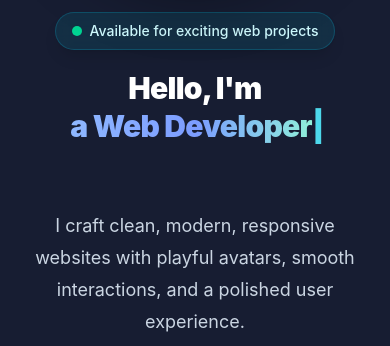
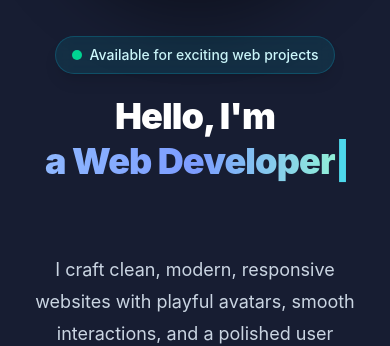
Before and after one commit to MehmoodCoder/Portfolio, a React (Vite) app in the folder Portfolio_Website/: page / in a window 390 px wide. Shown: the part 436-782 px from the top of the page. Built offline with nearby package versions, Linux system fonts and the light colour scheme.

Commit message:
Minor changes on Home Route

```diff
--- a/Portfolio_Website/src/Routes/Home.jsx
+++ b/Portfolio_Website/src/Routes/Home.jsx
@@ -18,7 +18,7 @@ const skills = [
         name: "Tailwind",
         isSvg: true,
         svgContent: (
-            <svg className="mr-2 h-4 w-4 text-[#38bdf8]" viewBox="0 0 24 24" fill="currentColor" xmlns="http://www.w3.org/2000/svg">
+            <svg className="mr-2 h-4 w-4 text-[#38bdf8]" viewBox="0 0 24 24" fill="currentColor" xmlns="http://w3.org">
                 <path d="M12.001 4.8c-3.2 0-5.2 1.6-6 4.8 1.2-1.6 2.6-2.2 4.2-1.8.913.228 1.565.89 2.288 1.624C13.666 10.618 15.027 12 18.001 12c3.2 0 5.2-1.6 6-4.8-1.2 1.6-2.6 2.2-4.2 1.8-.913-.228-1.565-.89-2.288-1.624C16.337 6.182 14.976 4.8 12.001 4.8zm-6 7.2c-3.2 0-5.2 1.6-6 4.8 1.2-1.6 2.6-2.2 4.2-1.8.913.228 1.565.89 2.288 1.624 1.177 1.194 2.538 2.576 5.512 2.576 3.2 0 5.2-1.6 6-4.8-1.2 1.6-2.6 2.2-4.2 1.8-.913-.228-1.565-.89-2.288-1.624C10.337 13.382 8.976 12 6.001 12z" />
             </svg>
         )
@@ -28,7 +28,7 @@ const skills = [
         name: "Python",
         isSvg: true,
         svgContent: (
-            <svg className="mr-2 h-4 w-4" viewBox="0 0 448 512" xmlns="http://www.w3.org/2000/svg">
+            <svg className="mr-2 h-4 w-4" viewBox="0 0 448 512" xmlns="http://w3.org">
                 <path d="M439.4 153.8c0-26.8-21.7-48.5-48.5-48.5H352V64c0-35.3-28.7-64-64-64H160C124.7 0 96 28.7 96 64v48.5H48.5C21.7 112.5 0 134.2 0 161v97c0 26.8 21.7 48.5 48.5 48.5H96v48.5c0 35.3 28.7 64 64 64h41.7c-11.8-13.4-19-30.8-19-50 0-43.1 34.9-78 78-78h130.2c26.8 0 48.5-21.7 48.5-48.5v-131z" fill="#306998" />
                 <path d="M8.6 358.2c0 26.8 21.7 48.5 48.5 48.5H96V448c0 35.3 28.7 64 64 64h128c35.3 0 64-28.7 64-64v-48.5h47.5c26.8 0 48.5-21.7 48.5-48.5v-97c0-26.8-21.7-48.5-48.5-48.5H352V217c0-35.3-28.7-64-64-64H246.3c11.8 13.4 19 30.8 19 50 0 43.1-34.9 78-78 78H57.1c-26.8 0-48.5 21.7-48.5 48.5v128.7z" fill="#FFD43B" />
             </svg>
@@ -40,8 +40,8 @@ const skills = [
 const Home = () => {
     return (
         <>
-            <NavBar /><br/>
-            <section className="px-4 py-16 text-white sm:px-6 sm:py-20 lg:px-8 lg:py-24 xl:px-16">
+            <NavBar />
+            <section className="px-4 pt-28 pb-16 text-white sm:px-6 sm:py-20 lg:px-8 lg:py-24 xl:px-16">
                 <div className="mx-auto flex max-w-7xl flex-col-reverse items-center justify-between gap-10 lg:flex-row lg:gap-16">
                     <div className="w-full max-w-2xl text-center lg:text-left">
                         <div className="mb-5 inline-flex items-center rounded-full border border-cyan-400/20 bg-cyan-400/10 px-4 py-2 text-sm font-medium text-cyan-100 shadow-lg backdrop-blur-sm">
@@ -49,7 +49,7 @@ const Home = () => {
                             Available for exciting web projects
                         </div>
 
-                        <h1 className="text-3xl font-black leading-tight tracking-tight text-white sm:text-6xl lg:text-6xl min-h-[120px] sm:min-h-[auto]">
+                        <h1 className="text-4xl font-black leading-tight tracking-tight text-white sm:text-5xl md:text-6xl lg:text-7xl min-h-[140px] sm:min-h-[auto]">
                             Hello, I&apos;m<br/> <TypingEffect />
                         </h1>
 
```
